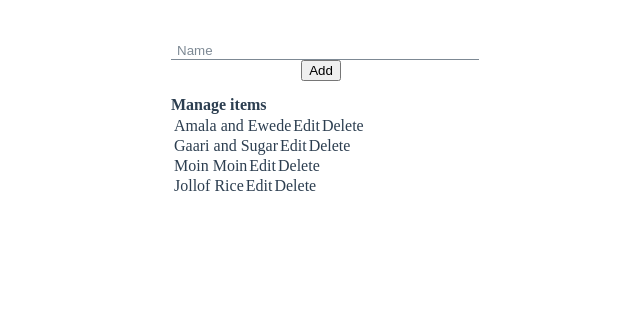
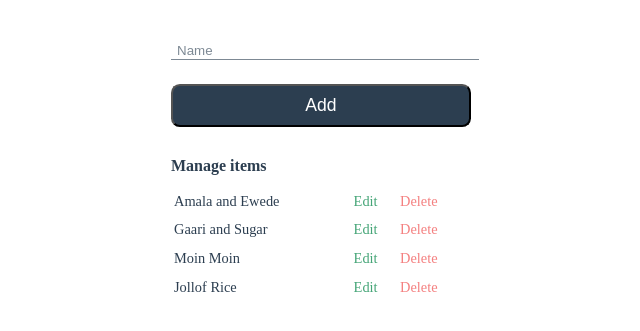
Before and after one commit to eltNEG/Fast-Food-Fast, a plain HTML site: page UI/manage-food-items.html in a window 1280 px wide. Shown: the part 191-522 px from the top of the page, without its empty margins (319-959 px from the left). Drawn offline with Linux system fonts and the light colour scheme.

Commit message:
style manage-food-item page

```diff
--- a/UI/css/style.css
+++ b/UI/css/style.css
@@ -189,6 +189,47 @@ input::-webkit-inner-spin-button {
   text-align: left;
 }
 
+.food-item-table {
+  width: 100%;
+  margin-top: 5%;
+  text-align: left;
+}
+
+.food-item-table tr {
+  height: 2em;
+  font-size: 0.9em;
+}
+
+.food-item-table tr td:nth-child(1) {
+  width: 60%;
+}
+
+.food-item-table tr td:nth-child(2) {
+  width: 15%;
+  color: #45a577;
+  cursor: pointer;
+}
+
+.food-item-table tr td:nth-child(3) {
+  width: 20%;
+  color: #f48080;
+  cursor: pointer;
+}
+
+.add-item-btn {
+  margin-top: 8%;
+  background-color: #2c3e50;
+  color: white;
+  height: 2.4em;
+  border-radius: 0.5em;
+  font-size: 1.1em;
+  width: 100%;
+}
+
+.item-header {
+  margin-top: 10%;
+}
+
 @media screen and (max-width: 451px) {
   .table-container {
     overflow-x: auto;
```
